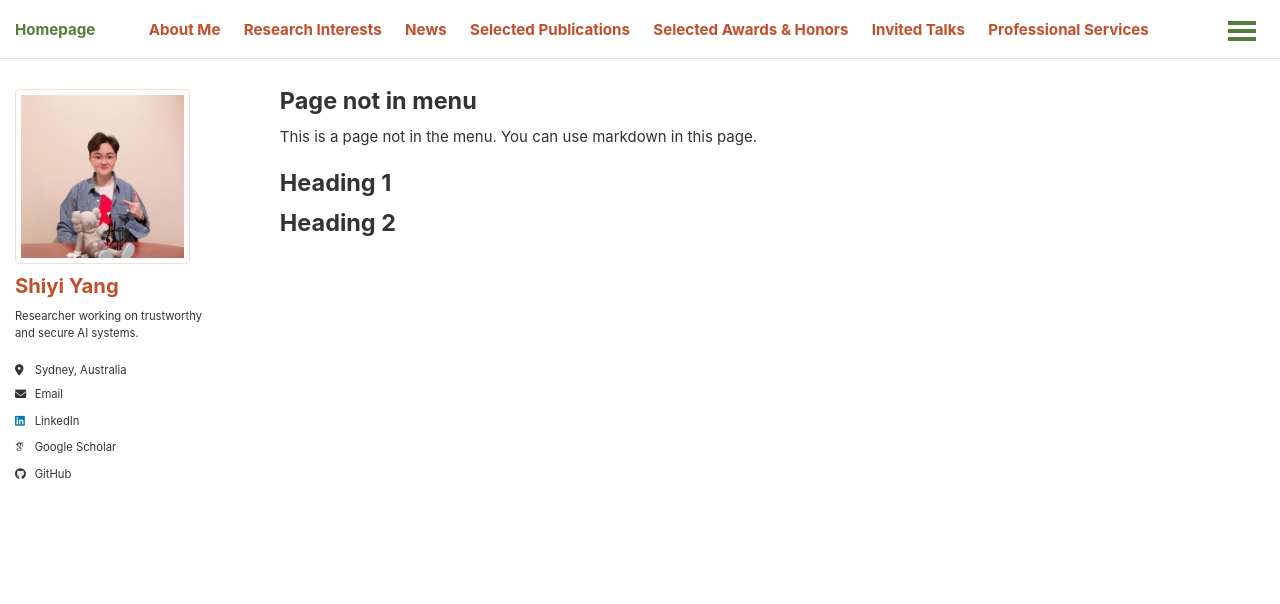
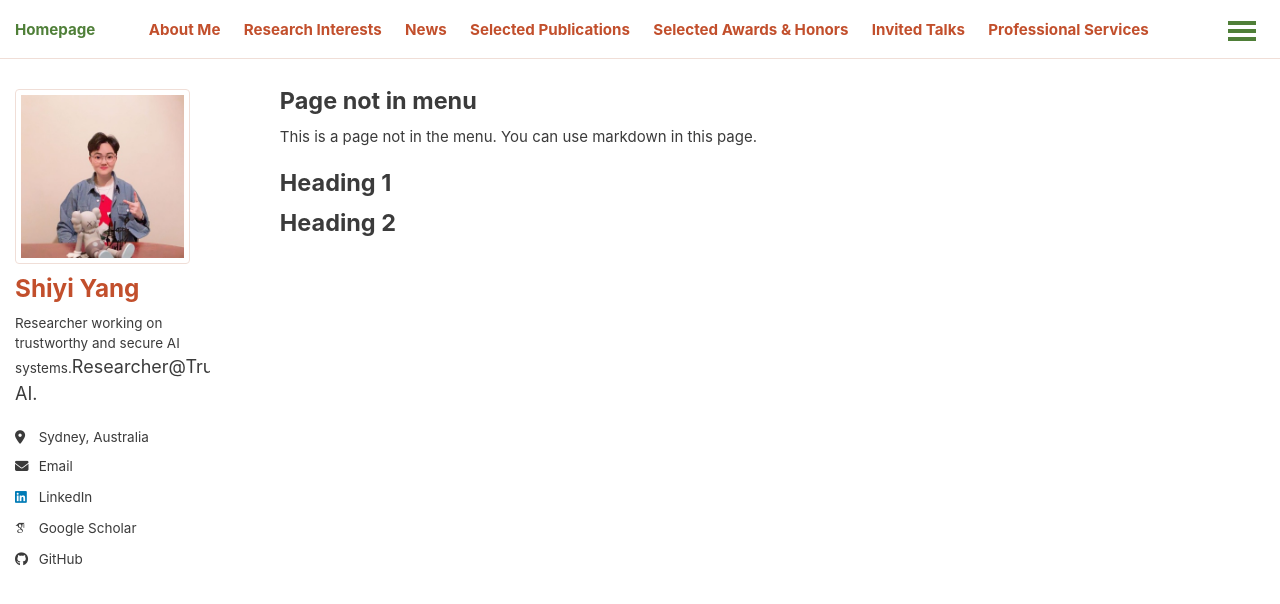
Before and after one commit to shiyiyang-ai/shiyiyang-ai.github.io, a Jekyll site: the page built from _pages/non-menu-page.md, in a window 1280 px wide. Shown: the top 604 px of the page. Built offline with Jekyll 4.4.1, drawn with Linux system fonts in a browser that asks for light colours; some web fonts are replaced; a script bundle is joined from its source files by our own code; library files that are not in the unit come from our copies.

Commit message:
Tune sidebar typography and text colors

```diff
--- a/assets/css/main.scss
+++ b/assets/css/main.scss
@@ -46,7 +46,7 @@
 body {
   font-size: 15px;
   line-height: 1.7;
-  color: #333333;
+  color: #3b3b3b;
   font-family: -apple-system, BlinkMacSystemFont, "Segoe UI", "Helvetica Neue", Arial, sans-serif;
   background: #ffffff;
   margin-bottom: 0 !important;
@@ -150,7 +150,7 @@ body {
 }
 
 .page__content strong {
-  color: #222222;
+  color: #2f2f2f;
 }
 
 .page__content ul {
@@ -161,45 +161,36 @@ body {
   margin-bottom: 0.65em;
 }
 
-.news-list {
-  margin-bottom: 0.8rem;
+.news-panel {
+  max-height: 13.5rem;
+  margin: 0.9rem 0 1.2rem;
+  padding: 0.95rem 1.05rem 0.75rem;
+  overflow-y: auto;
+  border: 1px solid #f0ded7;
+  border-radius: 6px;
+  background: #ffffff;
+  box-shadow: 0 10px 24px rgba(55, 42, 34, 0.08);
 }
 
-.news-more {
-  margin: -0.15rem 0 1.2rem;
+.news-panel::-webkit-scrollbar {
+  width: 8px;
 }
 
-.news-more summary {
-  display: inline-block;
-  color: #4f7f38;
-  font-size: 0.92rem;
-  font-weight: 700;
-  cursor: pointer;
+.news-panel::-webkit-scrollbar-thumb {
+  background: #f0ded7;
+  border-radius: 999px;
 }
 
-.news-more summary:hover {
-  color: #c24f2c;
+.news-panel::-webkit-scrollbar-track {
+  background: #fffaf7;
 }
 
-.news-more summary::marker {
-  display: none;
-}
-
-.news-more summary::-webkit-details-marker {
-  display: none;
-}
-
-.news-more[open] summary {
-  margin-bottom: 0.65rem;
-}
-
-.news-more[open] summary::after {
-  content: " / Hide";
-  color: #c24f2c;
+.news-list {
+  margin: 0;
 }
 
 .bio-intro a {
-  color: #222222;
+  color: #2f2f2f;
   font-weight: 700;
 }
 
@@ -243,11 +234,11 @@ body {
   margin: 0.1rem 0 0.35rem;
   font-size: inherit;
   line-height: 1.35;
-  color: #222222;
+  color: #2f2f2f;
 }
 
 .publication-body h3 a {
-  color: #222222;
+  color: #2f2f2f;
 }
 
 .publication-body h3 a:hover {
@@ -294,7 +285,23 @@ body {
 
 .author__content,
 .author__urls-wrapper {
-  color: #333333;
+  color: #3b3b3b;
+  font-size: 1rem;
+}
+
+.author__bio,
+.author__urls {
+  font-size: 1rem;
+  line-height: 1.55;
+}
+
+.author__bio {
+  font-size: 0;
+}
+
+.author__bio::after {
+  content: "Researcher@Trustworthy AI.";
+  font-size: 1rem;
 }
 
 .author__name {
```
